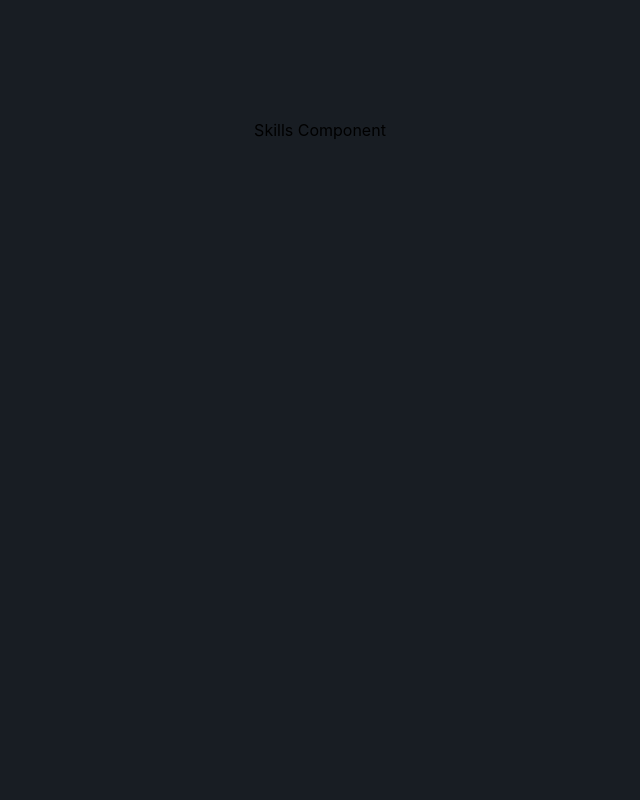
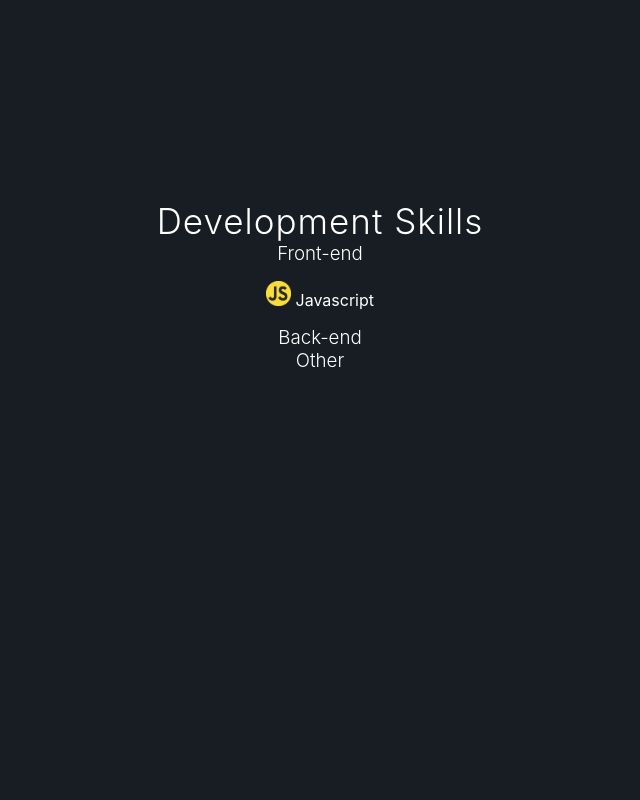
Before and after one commit to mattcbodily/portfolio-two, a React (Create React App) app: page / in a window 1280 px wide. Shown: the part 1480-2280 px from the top of the page, without its empty margins (320-960 px from the left). Built offline with nearby package versions, Linux system fonts and the light colour scheme.

Commit message:
added text to the about component, as well as added some content to the skills component

```diff
--- a/src/App.css
+++ b/src/App.css
@@ -4,6 +4,16 @@ h1 {
   margin: 0px;
   color: white;
   letter-spacing: 1px;
+}
+
+h3 {
+  font-weight: 300;
+  margin: 0px;
+  color: white;
+}
+
+p {
+  color: white;
 }
 
 .App {
--- a/src/Components/About/About.css
+++ b/src/Components/About/About.css
@@ -1,6 +1,6 @@
 .about-container {
     min-height: 95vh;
-    padding-top: 5vh;
+    padding: 2em;
 }
 
 .portfolio-picture {
--- a/src/Components/Skills/Skills.css
+++ b/src/Components/Skills/Skills.css
@@ -1,3 +1,8 @@
 .skills-container {
-    min-height: 100vh;
+    min-height: 95vh;
+    padding-top: 7vh;
 }
+
+.skill-icon {
+    height: 25px;
+}
--- a/src/Components/Skills/Skills.js
+++ b/src/Components/Skills/Skills.js
@@ -1,10 +1,18 @@
 import React from 'react';
 import './Skills.css';
+import JavascriptIcon from '../../assets/javascript3.png';
 
 const Skills = () => {
     return(
         <div id='skills' className='skills-container'>
-            Skills Component
+            <h1>Development Skills</h1>
+            <h3>Front-end</h3>
+            <p><img
+                src={JavascriptIcon}
+                alt='Javascript Icon'
+                className='skill-icon'/> Javascript</p>
+            <h3>Back-end</h3>
+            <h3>Other</h3>
         </div>
     )
 }
```
Also changed, not shown: src/assets/javascript3.png (added).
